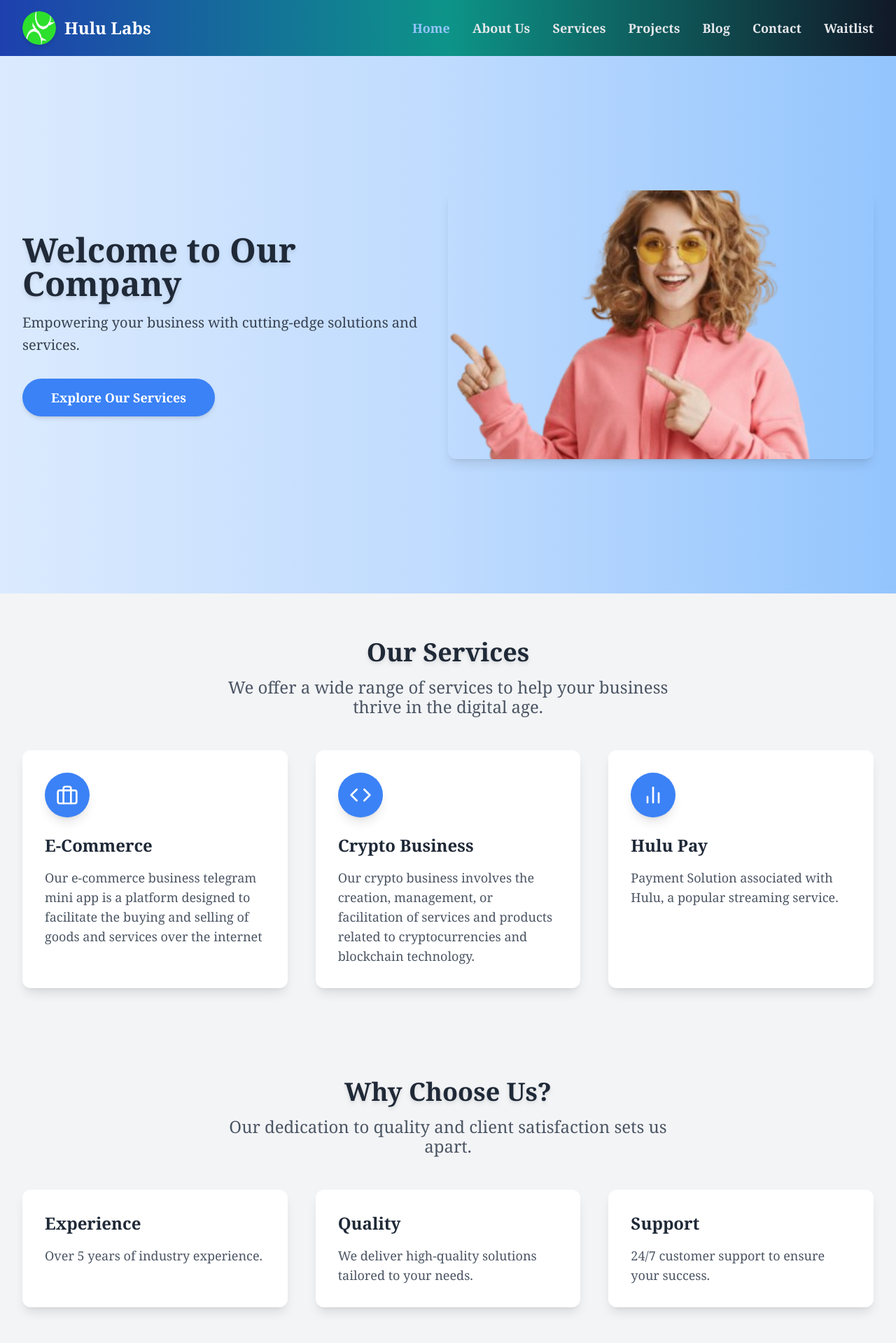
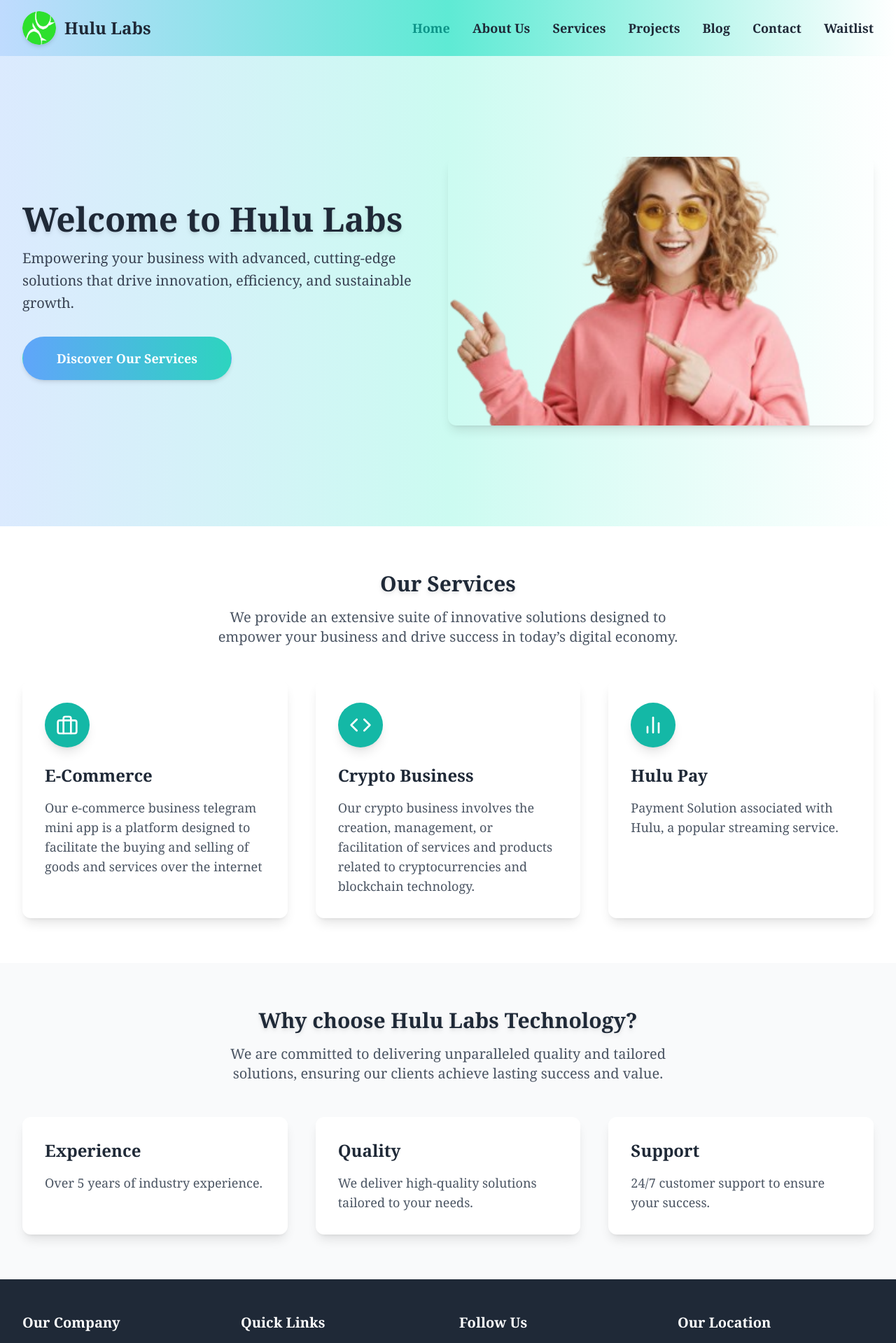
Before and after one commit to seblesw/E-Learning-Website, a React (Vite) app: page / in a window 1280 px wide. Shown: the top 1919 px of the page at 70% size. Built offline with nearby package versions, Linux system fonts and the light colour scheme.

Commit message:
modify coloring and content

```diff
--- a/src/components/Navbar/Navbar.jsx
+++ b/src/components/Navbar/Navbar.jsx
@@ -12,25 +12,25 @@
 
   const getLinkClassName = (path) => {
     return location.pathname === path
-      ? "relative text-blue-300 text-lg transition-all duration-300 font-serif font-bold"
-      : "relative text-gray-200 hover:text-white text-lg transition-all duration-300 after:content-[''] after:absolute after:w-0 after:h-[2px] after:bg-gray-200 hover:after:bg-white after:left-1/2 after:top-full after:transition-all after:duration-300 hover:after:left-0 hover:after:w-full font-serif font-bold";
+      ? "relative text-teal-600 text-lg transition-all duration-300 font-serif font-bold"
+      : "relative text-gray-800 hover:text-teal-600 text-lg transition-all duration-300 after:content-[''] after:absolute after:w-0 after:h-[2px] after:bg-blue-600 hover:after:bg-teal-600 after:left-1/2 after:top-full after:transition-all after:duration-300 hover:after:left-0 hover:after:w-full font-serif font-bold";
   };
 
   return (
-    <nav className="bg-gradient-to-r from-blue-800 via-teal-600 to-gray-900 dark:bg-gray-900 dark:text-white shadow-md">
+    <nav className="bg-gradient-to-r from-blue-200 via-teal-300 to-white dark:bg-gray-800 dark:text-white shadow-lg">
       <div className="max-w-7xl mx-auto px-4 sm:px-6 lg:px-8 py-3 md:py-4">
         <div className="flex justify-between items-center">
           <div className="flex items-center">
             <a href="/" className="flex items-center gap-3">
-            <img src="/assets/hulu_logo.png" alt="Logo" className="w-12 h-12 rounded-full shadow-md" />
-            <span className="text-xl sm:text-2xl text-white font-serif font-bold">Hulu Labs</span>
+              <img src="/assets/hulu_logo.png" alt="Logo" className="w-12 h-12 rounded-full shadow-md" />
+              <span className="text-xl sm:text-2xl text-gray-800 font-serif font-bold">Hulu Labs</span>
             </a>
           </div>
 
           <div className="md:hidden">
             <button
               onClick={() => setIsOpen(!isOpen)}
-              className="text-white hover:text-gray-200 focus:outline-none"
+              className="text-gray-800 hover:text-teal-600 focus:outline-none"
             >
               {isOpen ? <X size={24} /> : <Menu size={24} />}
             </button>
@@ -62,7 +62,7 @@
         </div>
 
         {isOpen && (
-          <div className="md:hidden mt-3 bg-gradient-to-r from-blue-500 via-teal-600 to-gray-900 dark:bg-gray-900 p-4 rounded-lg shadow-md space-y-2">
+          <div className="md:hidden mt-3 bg-gradient-to-r from-blue-400 via-teal-300 to-white dark:bg-gray-800 p-4 rounded-lg shadow-md space-y-2">
             <div className="flex flex-col space-y-2">
               <Link to="/" onClick={handleLinkClick} className={getLinkClassName('/')}>
                 Home
--- a/src/pages/Contact/Contact.jsx
+++ b/src/pages/Contact/Contact.jsx
@@ -116,7 +116,7 @@
             </div>
             <button
               type="submit"
-              className="w-full bg-gradient-to-r from-blue-500 to-teal-600 dark:from-teal-600 dark:to-teal-700 text-white py-3 px-6 rounded-md hover:shadow-lg transition-transform transform hover:scale-105 duration-300"
+              className="w-full bg-gradient-to-r from-blue-400 to-teal-600 dark:from-teal-600 dark:to-teal-700 text-white py-3 px-6 rounded-md hover:shadow-lg transition-transform transform hover:scale-105 duration-300"
               data-aos="fade-up"
             >
               Send Message
--- a/src/pages/Home/Home.jsx
+++ b/src/pages/Home/Home.jsx
@@ -24,30 +24,28 @@
   }, []);
 
   return (
-    <div className="font-sans antialiased bg-gray-100 dark:bg-gray-900 text-gray-900 dark:text-gray-100">
-      <header className="relative bg-white dark:bg-gray-800 overflow-hidden shadow-lg">
-        <div className="absolute inset-0 bg-gradient-to-r from-blue-100 via-blue-200 to-blue-300 dark:hidden"></div>
-        <div className="absolute inset-0 bg-gradient-to-r from-gray-800 via-blue-900 to-gray-900 hidden dark:block"></div>
+    <div className="font-sans antialiased bg-white text-gray-900">
+      <header className="relative bg-white overflow-hidden shadow-lg">
+        <div className="absolute inset-0 bg-gradient-to-r from-blue-100 via-teal-100 to-white"></div>
         <div
-          className="relative max-w-7xl mx-auto py-16 px-4 sm:px-6 lg:py-48 lg:px-8 flex flex-col lg:flex-row justify-between items-center"
+          className="relative max-w-7xl mx-auto py-16 px-4 sm:px-6 lg:py-36 lg:px-8 flex flex-col lg:flex-row justify-between items-center"
           data-aos="fade-up"
         >
           <div className="text-left max-w-xl mb-8 lg:mb-0" data-aos="fade-right">
-            <h1 className="text-5xl font-bold text-gray-800 dark:text-gray-100 drop-shadow-md font-serif">
-              Welcome to Our Company
+            <h1 className="text-5xl font-bold text-gray-800 drop-shadow-md font-serif">
+              Welcome to Hulu Labs
             </h1>
-            <p className="mt-4 text-xl leading-8 text-gray-700 dark:text-gray-300 font-serif">
-              Empowering your business with cutting-edge solutions and services.
+            <p className="mt-4 text-xl leading-8 text-gray-700 font-serif">
+              Empowering your business with advanced, cutting-edge solutions that drive innovation, efficiency, and sustainable growth.
             </p>
             <a
               href="#services"
-              className="mt-8 inline-block bg-blue-500 dark:bg-teal-600 border border-transparent rounded-full py-3 px-10 text-lg font-semibold text-white hover:bg-blue-600 dark:hover:bg-teal-700 transition-transform transform hover:scale-105 shadow-md font-serif"
-              data-aos="zoom-in"
+              className="mt-8 inline-block bg-gradient-to-r from-blue-400 to-teal-400 border border-transparent rounded-full py-4 px-12 text-lg font-bold text-white hover:from-blue-500 hover:to-teal-500 transition-transform transform hover:scale-105 shadow-md font-serif"
+              data-aos="fade-up"
             >
-              Explore Our Services
+              Discover Our Services
             </a>
           </div>
-
           <div className="w-full lg:w-1/2 flex justify-center" data-aos="fade-left">
             <div className="relative h-64 sm:h-80 lg:h-96 w-full overflow-hidden rounded-xl shadow-lg">
               {images.map((image, index) => (
@@ -55,7 +53,7 @@
                   key={index}
                   src={image}
                   alt={`Gallery image ${index + 1}`}
-                  className={`absolute inset-0 w-full h-full max-w-full h-auto object-cover transition-opacity duration-1000 ${
+                  className={`absolute inset-0 w-full h-full object-cover transition-opacity duration-1000 ${
                     index === currentImageIndex ? 'opacity-100' : 'opacity-0'
                   }`}
                 />
@@ -64,14 +62,14 @@
           </div>
         </div>
       </header>
-      <section id="services" className="py-16 bg-gray-100 dark:bg-gray-900" data-aos="fade-up">
+      <section id="services" className="py-16 bg-white" data-aos="fade-up">
         <div className="max-w-7xl mx-auto px-4 sm:px-6 lg:px-8">
           <div className="text-center">
-            <h2 className="text-4xl font-bold text-gray-800 dark:text-gray-100 drop-shadow-md font-serif">
+            <h2 className="text-3xl font-bold text-gray-800 drop-shadow-md font-serif">
               Our Services
             </h2>
-            <p className="mt-4 text-2xl leading-7 text-gray-600 dark:text-gray-300 max-w-2xl mx-auto font-serif">
-              We offer a wide range of services to help your business thrive in the digital age.
+            <p className="mt-4 text-xl leading-7 text-gray-600 max-w-2xl mx-auto font-serif">
+              We provide an extensive suite of innovative solutions designed to empower your business and drive success in today’s digital economy.
             </p>
           </div>
           <div className="mt-12 grid grid-cols-1 gap-10 sm:grid-cols-2 lg:grid-cols-3">
@@ -83,8 +81,7 @@
               },
               {
                 title: 'Crypto Business',
-                description:
-                  'Our crypto business involves the creation, management, or facilitation of services and products related to cryptocurrencies and blockchain technology.',
+                description: 'Our crypto business involves the creation, management, or facilitation of services and products related to cryptocurrencies and blockchain technology.',
                 icon: <Code size={32} />,
               },
               {
@@ -95,34 +92,33 @@
             ].map((service, index) => (
               <div
                 key={index}
-                className="relative flex flex-col bg-white dark:bg-gray-800 p-8 rounded-xl shadow-lg hover:shadow-2xl transition-shadow duration-300 transform hover:scale-105"
+                className="relative flex flex-col bg-white p-8 rounded-xl shadow-lg hover:shadow-xl transition-shadow duration-300 transform hover:scale-105"
                 data-aos="zoom-in-up"
               >
-                <div className="flex items-center justify-center h-16 w-16 rounded-full bg-blue-500 dark:bg-teal-600 text-white mb-6 shadow-lg">
+                <div className="flex items-center justify-center h-16 w-16 rounded-full bg-teal-500 text-white mb-6 shadow-lg">
                   {service.icon}
                 </div>
-                <h3 className="text-2xl font-semibold text-gray-800 dark:text-gray-100 mb-4 font-serif">
+                <h3 className="text-2xl font-semibold text-gray-800 mb-4 font-serif">
                   {service.title}
                 </h3>
-                <p className="text-lg text-gray-600 dark:text-gray-300 font-serif">
+                <p className="text-lg text-gray-600 font-serif">
                   {service.description}
                 </p>
-                <div className="absolute inset-0 rounded-xl bg-gradient-to-b from-transparent to-blue-500 dark:to-teal-600 opacity-0 hover:opacity-20 transition-opacity duration-300"></div>
+                <div className="absolute inset-0 rounded-xl bg-gradient-to-b from-transparent to-blue-100 opacity-0 hover:opacity-20 transition-opacity duration-300"></div>
               </div>
             ))}
           </div>
         </div>
       </section>
 
-      <section id="why-choose-us" className="py-16 bg-gray-100 dark:bg-gray-900" data-aos="fade-up">
+      <section id="why-choose-us" className="py-16 bg-gray-50" data-aos="fade-up">
         <div className="max-w-7xl mx-auto px-4 sm:px-6 lg:px-8">
           <div className="text-center">
-            <h2 className="text-4xl font-bold text-gray-800 dark:text-gray-100 drop-shadow-md font-serif">
-              Why Choose Us?
+            <h2 className="text-3xl font-bold text-gray-800 drop-shadow-md font-serif">
+            Why choose Hulu Labs Technology?
             </h2>
-            <p className="mt-4 text-2xl leading-7 text-gray-600 dark:text-gray-300 max-w-2xl mx-auto font-serif">
-              Our dedication to quality and client satisfaction sets us apart.
-            </p>
+            <p className="mt-4 text-xl leading-7 text-gray-600 max-w-2xl mx-auto font-serif">
+            We are committed to delivering unparalleled quality and tailored solutions, ensuring our clients achieve lasting success and value.            </p>
           </div>
           <div className="mt-12 grid grid-cols-1 gap-10 sm:grid-cols-2 lg:grid-cols-3">
             {[
@@ -141,16 +137,16 @@
             ].map((benefit, index) => (
               <div
                 key={index}
-                className="relative flex flex-col bg-white dark:bg-gray-800 p-8 rounded-xl shadow-lg hover:shadow-2xl transition-shadow duration-300 transform hover:scale-105"
+                className="relative flex flex-col bg-white p-8 rounded-xl shadow-lg hover:shadow-xl transition-shadow duration-300 transform hover:scale-105"
                 data-aos="zoom-in-up"
               >
-                <h3 className="text-2xl font-semibold text-gray-800 dark:text-gray-100 mb-4 font-serif">
+                <h3 className="text-2xl font-semibold text-gray-800 mb-4 font-serif">
                   {benefit.title}
                 </h3>
-                <p className="text-lg text-gray-600 dark:text-gray-300 font-serif">
+                <p className="text-lg text-gray-600 font-serif">
                   {benefit.description}
                 </p>
-                <div className="absolute inset-0 rounded-xl bg-gradient-to-b from-transparent to-blue-500 dark:to-teal-600 opacity-0 hover:opacity-20 transition-opacity duration-300"></div>
+                <div className="absolute inset-0 rounded-xl bg-gradient-to-b from-transparent to-teal-100 opacity-0 hover:opacity-20 transition-opacity duration-300"></div>
               </div>
             ))}
           </div>
--- a/src/pages/Waitlist/Waitlist.jsx
+++ b/src/pages/Waitlist/Waitlist.jsx
@@ -49,7 +49,7 @@
   return (
     <div className="flex flex-col md:flex-row bg-white dark:bg-gray-900 rounded-lg shadow-xl overflow-hidden mt-6">
       <div className="md:w-1/2 bg-gray-100 dark:bg-gray-800 p-10 flex flex-col justify-center items-center text-center md:text-left">
-        <h2 className="text-4xl font-extrabold text-gray-800 dark:text-white mb-6 font-serif">
+        <h2 className="text-3xl font-extrabold text-gray-800 dark:text-white mb-6 font-serif">
           GET IN TOUCH <br /> WITH US
         </h2>
         <div className="text-lg text-gray-600 dark:text-gray-300 mb-6">
@@ -118,7 +118,7 @@
           <button
             type="button"
             onClick={handleNext}
-            className={`w-full bg-gradient-to-r from-blue-500 to-teal-600 dark:from-teal-600 dark:to-teal-700 text-white py-3 px-6 rounded-md hover:shadow-lg transition-transform transform hover:scale-105 duration-300 ${isSubmitting ? 'opacity-50 cursor-not-allowed' : ''}`}
+            className={`w-full bg-gradient-to-r from-blue-400 to-teal-600 dark:from-teal-600 dark:to-teal-700 text-white py-3 px-6 rounded-md hover:shadow-lg transition-transform transform hover:scale-105 duration-300 ${isSubmitting ? 'opacity-50 cursor-not-allowed' : ''}`}
             disabled={isSubmitting}
           >
             {isSubmitting ? "Submitting..." : "JOIN THE WAITLIST"}
```
Also changed, not shown: src/pages/About/About.jsx (+36 -35 lines), src/pages/Blog/Blog.jsx (+4 -4 lines), src/pages/Projects/Projects.jsx (+5 -5 lines), src/pages/Services/Services.jsx (+8 -9 lines).
